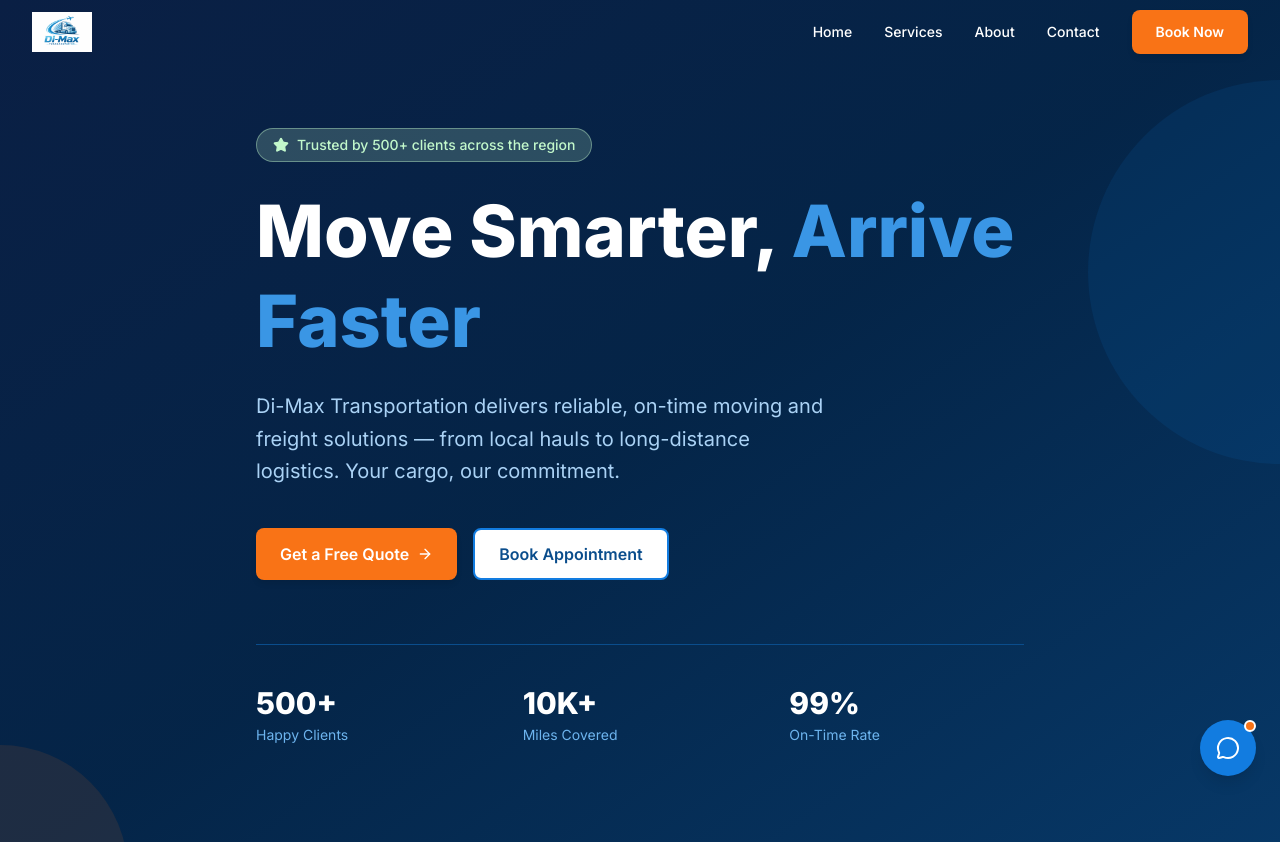
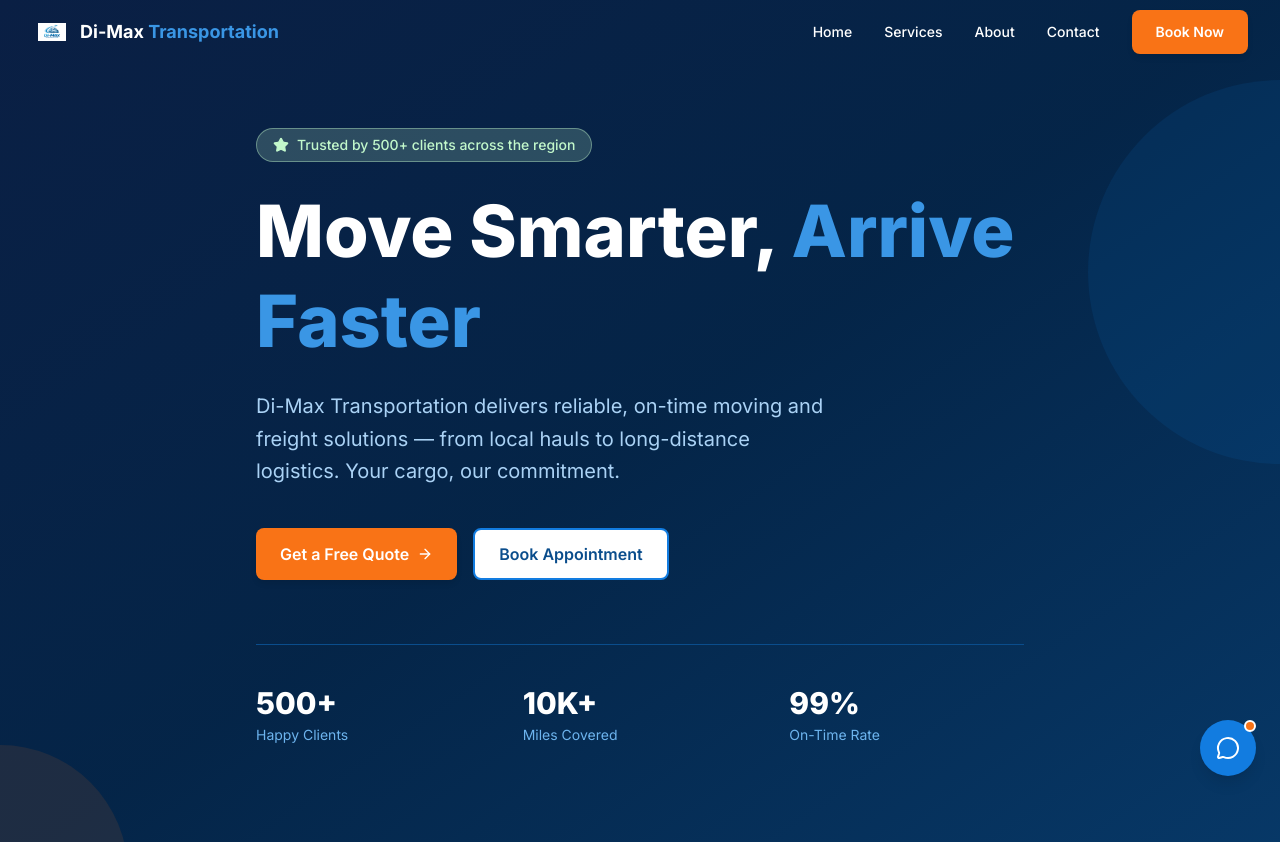
Before and after one commit to Louvelt/di_max_transportation, a Next.js app: page / in a window 1280 px wide. Shown: the top 842 px of the page. Built offline with nearby package versions, Linux system fonts and the light colour scheme.

Commit message:
feat: use icon.png as logo mark beside Di-Max Transportation text

```diff
--- a/src/components/Footer.tsx
+++ b/src/components/Footer.tsx
@@ -21,14 +21,19 @@
         <div className="grid grid-cols-1 md:grid-cols-2 lg:grid-cols-5 gap-10">
           {/* Brand */}
           <div className="lg:col-span-2">
-            <a href="#home" className="inline-block mb-4">
-              <Image
-                src="/logo.png"
-                alt="Di-Max Transportation"
-                width={140}
-                height={48}
-                className="h-10 w-auto object-contain brightness-0 invert"
-              />
+            <a href="#home" className="flex items-center gap-2 mb-4">
+              <div className="p-1 rounded-lg overflow-hidden">
+                <Image
+                  src="/logo.png"
+                  alt="Di-Max icon"
+                  width={28}
+                  height={28}
+                  className="w-7 h-7 object-contain brightness-0 invert"
+                />
+              </div>
+              <span className="font-bold text-lg text-white">
+                Di-Max <span className="text-primary-400">Transportation</span>
+              </span>
             </a>
             <p className="text-sm leading-relaxed text-primary-300 max-w-xs mb-6">
               Reliable, professional transportation and moving services. Your
--- a/src/components/Navbar.tsx
+++ b/src/components/Navbar.tsx
@@ -29,15 +29,24 @@
       <div className="max-w-7xl mx-auto px-4 sm:px-6 lg:px-8">
         <div className="flex items-center justify-between h-16">
           {/* Logo */}
-          <a href="#home" className="flex items-center">
-            <Image
-              src="/logo.png"
-              alt="Di-Max Transportation"
-              width={140}
-              height={48}
-              className="h-10 w-auto object-contain"
-              priority
-            />
+          <a href="#home" className="flex items-center gap-2">
+            <div className="p-1.5 rounded-lg overflow-hidden">
+              <Image
+                src="/logo.png"
+                alt="Di-Max icon"
+                width={28}
+                height={28}
+                className="w-7 h-7 object-contain"
+                priority
+              />
+            </div>
+            <span
+              className={`font-bold text-lg ${
+                scrolled ? "text-navy" : "text-white"
+              }`}
+            >
+              Di-Max <span className="text-primary-400">Transportation</span>
+            </span>
           </a>
 
           {/* Desktop links */}
```
